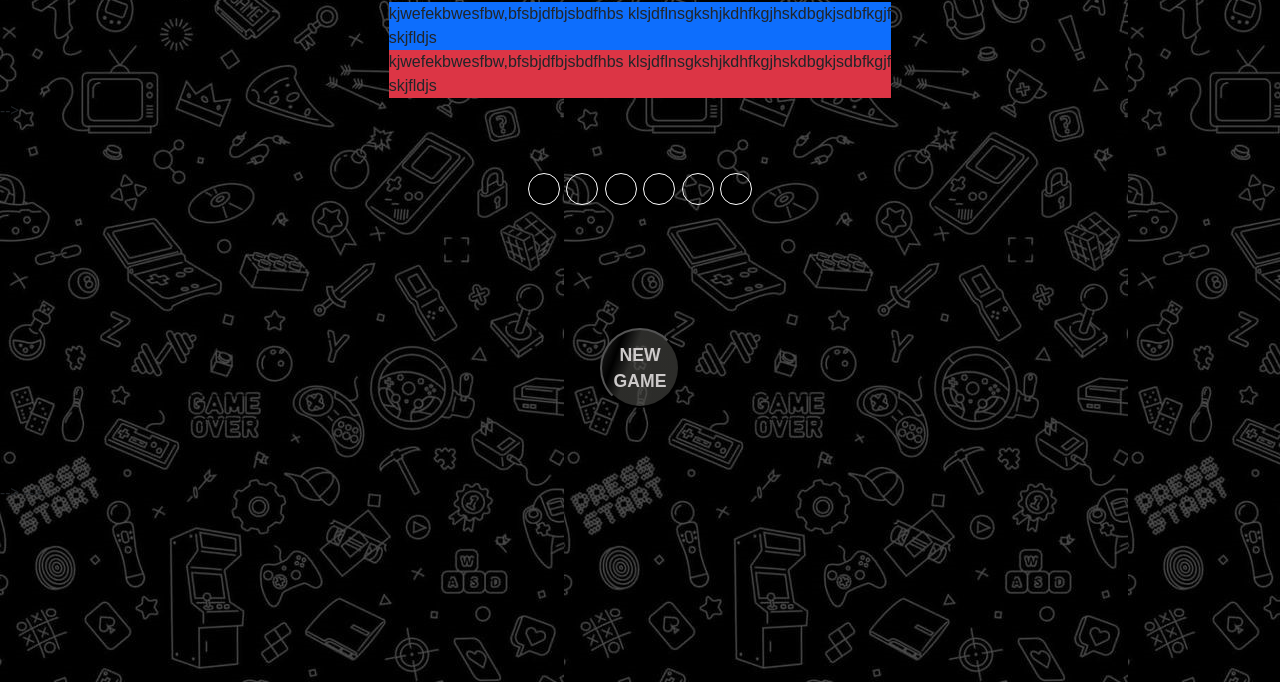
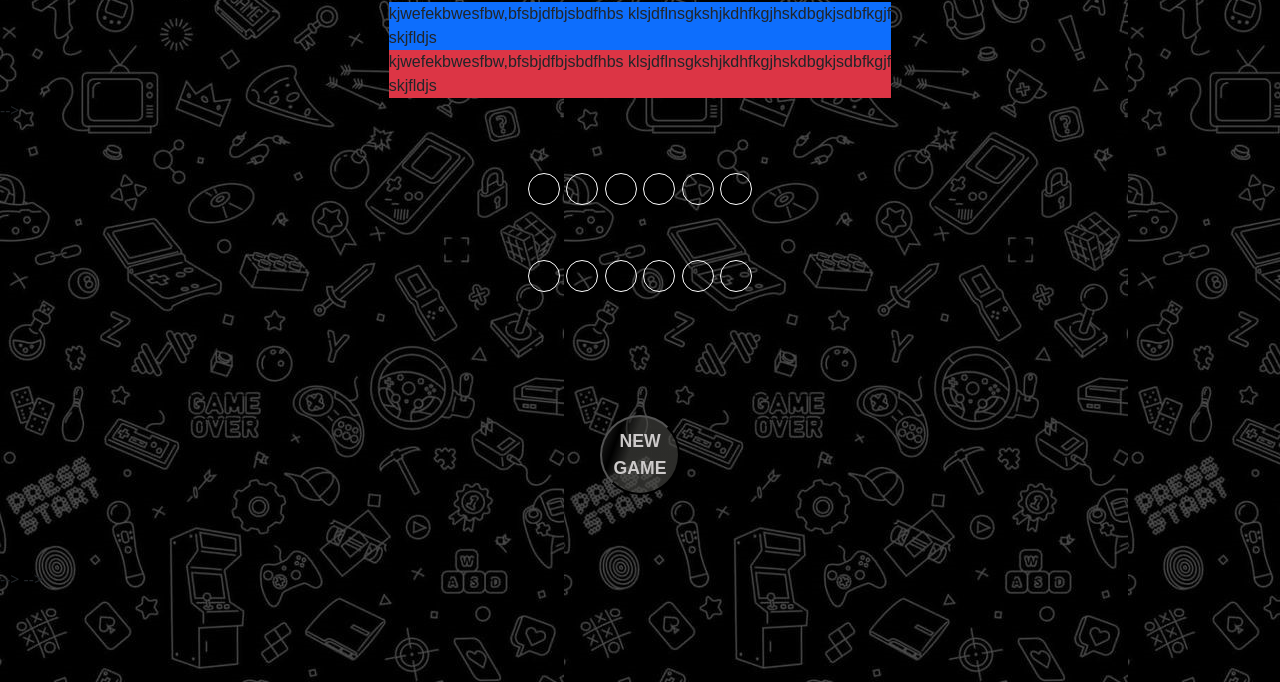
Before and after one commit to GonzaloLlatser/gl_fsd0423_bootstrap_retoMastermind, a plain HTML site: page pages/modtablero.html in a window 1280 px wide. Shown: the part 118-800 px from the top of the page. Drawn offline with nearby package versions, Linux system fonts and the light colour scheme; a web font is replaced by a local one.

Commit message:
feat: Aplica funcion de asignacion de colores y enseña la combinacion random creada en el tablero oculto.

```diff
--- a/css/styles.css
+++ b/css/styles.css
@@ -153,6 +153,15 @@ input[type="color"] {
     border: 0.1em solid white;
     margin: 0.2em;
 }
+
+.coloresRandomX{
+    height: 2em;
+    width: 2em;
+    border-radius: 50%;
+    border: 0.1em solid white;
+    margin: 0.2em;
+
+}
 /* -------------------------------------------------------------------------------- */
 
 
--- a/js/tableroJuego.js
+++ b/js/tableroJuego.js
@@ -44,10 +44,8 @@ const pintarColSelec = () => {
     for (let i = 0; i < 6; i++) {
         // arrayBolasPintar[i];
         // arraydeColores[i];
-
         arrayBolasPintar[i].style.backgroundColor = arraydeColores[i]
     }
-
 }
 
 pintarColSelec();
@@ -58,22 +56,48 @@ pintarColSelec();
 //defino los colores y parametros
 
 
-//genero la funcion
+///////////genero la funcion
+
 const generarSecuenciaAleatoria = (array) => {
     let secuencia= [];
-
-//generar 4 colores aleatorios
+    //generar 4 colores aleatorios
     for (let i = 0; i < 4; i++) {
-
         let indiceAleatorio = Math.floor(Math.random() * array.length);
         let coloresAleatorio= array[indiceAleatorio];
         secuencia.push(coloresAleatorio);
-
     }
     return secuencia;
 }
+// ha acabado la funcion
+// invoco a la funcion, con un argumento que entra por el parentesis de la declaracion
 generarSecuenciaAleatoria(arraydeColores);
-console.log(generarSecuenciaAleatoria(arraydeColores));
+
+// declaro variable
+
+////////////////////////////////////////////////////////////////////
+
+
+//funcion para que se meustren los colores random en fromato rgb
+// declaro variables que necesito para esta funcion
+let arrayBolasSecretas = document.getElementsByClassName("coloresRandomX"); //HTML COLLECTION
+// AQUI TENGO MIS ARRAYS:
+let arrayBolasX= Array.from(arrayBolasSecretas);
+let arrayrandom = generarSecuenciaAleatoria(arraydeColores);
+// creo mi funcion
+const pintarTableroSecreto = () => {
+    //  un bucle en el que el numero de vuelta del contador, se corresponde con el indice de AMBOS arrays
+for (let i = 0; i < 4; i++) {
+    // cuando el contador= 0, el indice del array de colores es = 0 y el indice de el elemento por pintar es = 0
+    // asi el primer array pintara al segundo
+    arrayBolasX[i].style.backgroundColor = arrayrandom[i];
+}
+}
+pintarTableroSecreto();
+
+//funcion para obtener desde la anterior funcion los colores en rgb
+
+
+
 
 
 ////// funcion para de acuerdo al nivel, se generen las filas del tablero
@@ -89,3 +113,5 @@ if (arraydeColores.length === 4) {
 } else {
     createRows (6);
 }
+
+/////////////////////////////////////////////////
--- a/pages/modtablero.html
+++ b/pages/modtablero.html
@@ -85,6 +85,18 @@
 
     </div>
 
+    <div class="d-flex align-items-center justify-content-center mt-5 ">
+    <!-- esto es meramente para guaradr los colores de las bolas en formato rgb -->
+
+        <div class="coloresRandomX"></div>
+        <div class="coloresRandomX"></div>
+        <div class="coloresRandomX"></div>
+        <div class="coloresRandomX"></div>
+        <div class="coloresRandomX"></div>
+        <div class="coloresRandomX"></div>
+
+    </div>
+
     <!-- SECTOR BOTONES/OPCIONES -->
 
     <div class="row rowopciones justify-content-center m-0">
```
